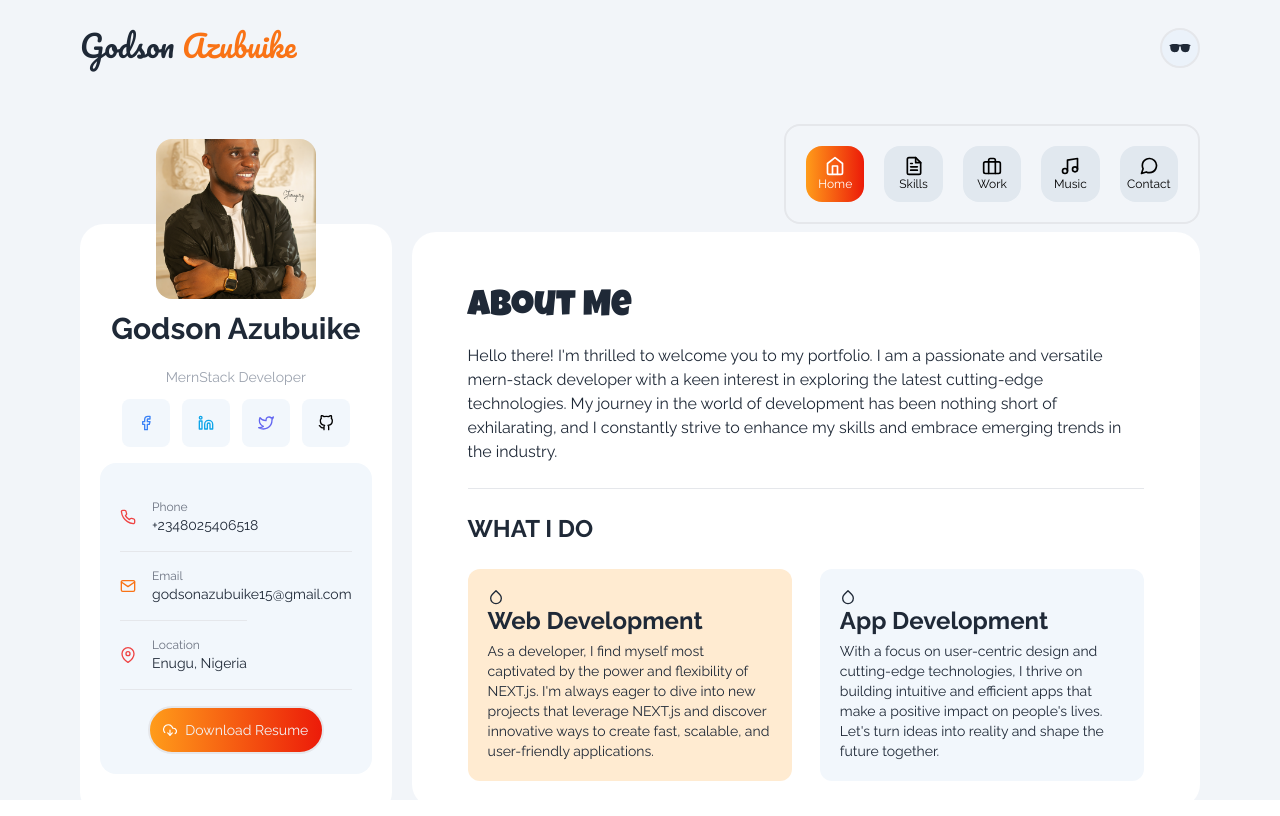
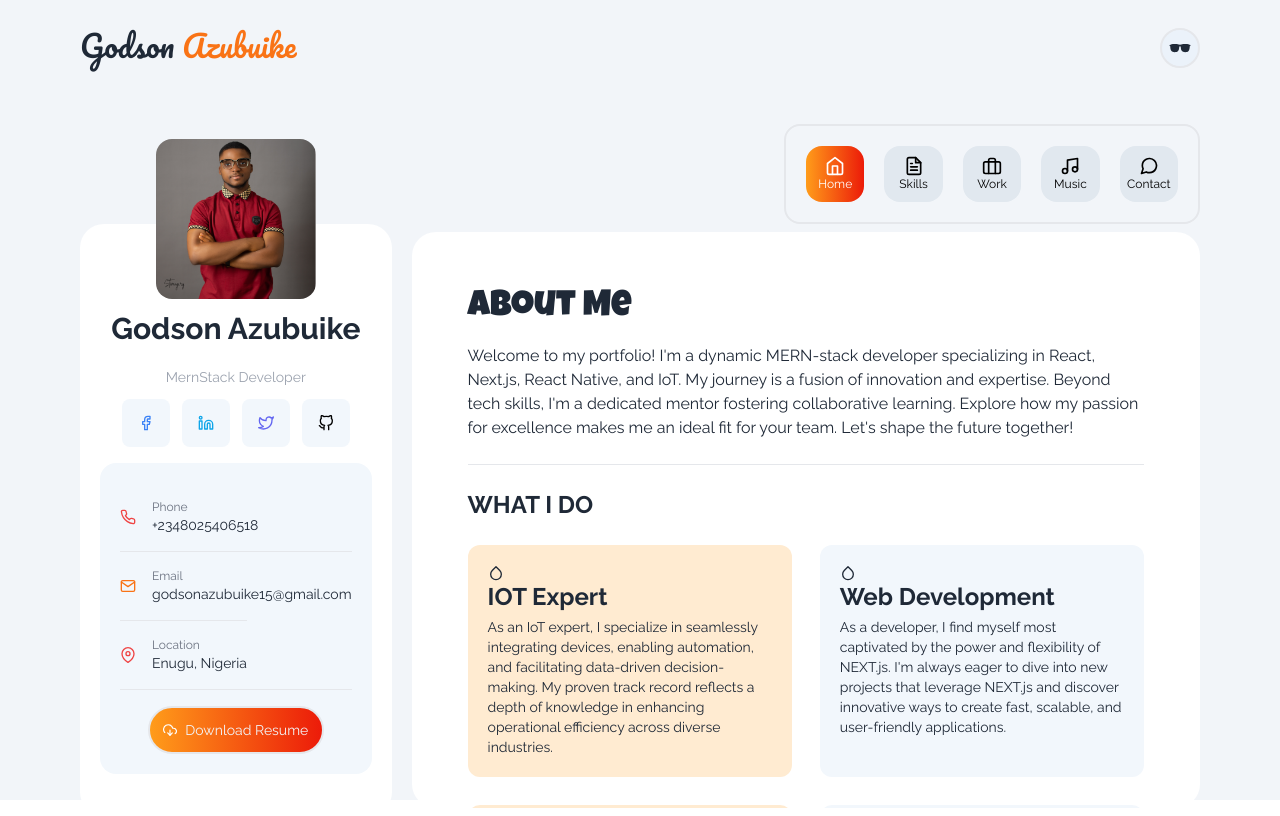
Before and after one commit to godson-pius/pv1, a Next.js app: page / in a window 1280 px wide. Built offline with nearby package versions, Linux system fonts and the light colour scheme.

Commit message:
Made updates as requested by Mr obi

```diff
--- a/components/About.tsx
+++ b/components/About.tsx
@@ -8,7 +8,7 @@ export default function About() {
     return (
         <main className='bg-white dark:bg-slate-700 w-full h-[36rem] rounded-3xl mt-2 p-7 md:p-14 overflow-hidden overflow-y-auto lg:overflow-y-hidden hover:overflow-y-auto hover:shadow-lg duration-700'>
             <h1 className={`capitalize font-bold text-4xl flex items-center gap-3 ${luckiest.className}`}>About Me <span className="text-6xl"></span></h1>
-            <p className="mt-4">Hello there! I&apos;m thrilled to welcome you to my portfolio. I am a passionate and versatile mern-stack developer with a keen interest in exploring the latest cutting-edge technologies. My journey in the world of development has been nothing short of exhilarating, and I constantly strive to enhance my skills and embrace emerging trends in the industry.</p>
+            <p className="mt-4">Welcome to my portfolio! I&apos;m a dynamic MERN-stack developer specializing in React, Next.js, React Native, and IoT. My journey is a fusion of innovation and expertise. Beyond tech skills, I&apos;m a dedicated mentor fostering collaborative learning. Explore how my passion for excellence makes me an ideal fit for your team. Let's shape the future together!</p>
 
             <div className="icons flex gap-3 mt-3 lg:hidden">
                 <Link href={'https://web.facebook.com/godson.azubuike.7'} target="_blank" className="bg-[#F2F7FC] dark:bg-slate-300 p-4 rounded-lg">
@@ -38,13 +38,22 @@ export default function About() {
                 <div className="bg-[#FFEBD1] p-5 rounded-xl">
                     <div className="top mb-1">
                         <FiDroplet />
+                        <h6 className="font-bold text-2xl">IOT Expert</h6>
+                    </div>
+
+                    <p className="text-sm">As an IoT expert, I specialize in seamlessly integrating devices, enabling automation, and facilitating data-driven decision-making. My proven track record reflects a depth of knowledge in enhancing operational efficiency across diverse industries.</p>
+                </div>
+
+                <div className="bg-[#F2F7FC] dark:bg-slate-900 p-5 rounded-xl">
+                    <div className="top mb-1">
+                        <FiDroplet />
                         <h6 className="font-bold text-2xl">Web Development</h6>
                     </div>
 
                     <p className="text-sm">As a developer, I find myself most captivated by the power and flexibility of NEXT.js. I&apos;m always eager to dive into new projects that leverage NEXT.js and discover innovative ways to create fast, scalable, and user-friendly applications.</p>
                 </div>
 
-                <div className="bg-[#F2F7FC] dark:bg-slate-900 p-5 rounded-xl">
+                <div className="bg-[#FFEBD1] p-5 rounded-xl">
                     <div className="top mb-1">
                         <FiDroplet />
                         <h6 className="font-bold text-2xl">App Development</h6>
@@ -65,6 +74,15 @@ export default function About() {
                 <div className="bg-[#FFEBD1] p-5 rounded-xl">
                     <div className="top mb-1">
                         <FiDroplet />
+                        <h6 className="font-bold text-2xl">Project Management</h6>
+                    </div>
+
+                    <p className="text-sm">As a project manager, I excel in strategic planning, team coordination, and achieving project goals efficiently. My track record reflects a commitment to excellence in diverse domains. </p>
+                </div>
+
+                <div className="bg-[#F2F7FC] dark:bg-slate-900 p-5 rounded-xl">
+                    <div className="top mb-1">
+                        <FiDroplet />
                         <h6 className="font-bold text-2xl">Mentorship</h6>
                     </div>
 
--- a/components/Aside.tsx
+++ b/components/Aside.tsx
@@ -9,7 +9,7 @@ export default function Aside() {
     return (
         <main className="h-[37rem] bg-white dark:bg-slate-700 w-80 rounded-3xl lg:flex flex-col justify-center items-center px-5 hidden">
             {/* Image */}
-            <div className="pimage w-40 h-40 bg-[#FF9C1A] -mt-32 rounded-2xl" style={{ backgroundImage: 'url(/godson.jpg)', backgroundPosition: 'center', backgroundRepeat: 'no-repeat', backgroundSize: 'cover' }}>
+            <div className="pimage w-40 h-40 bg-[#FF9C1A] -mt-32 rounded-2xl" style={{ backgroundImage: 'url(/1.jpg)', backgroundPosition: 'center', backgroundRepeat: 'no-repeat', backgroundSize: 'cover' }}>
 
             </div>
 
--- a/components/Work.tsx
+++ b/components/Work.tsx
@@ -99,7 +99,7 @@ const Work = () => {
                     <div className="flex justify-between items-center">
                         <div className="top mt-2 flex items-center gap-2 hover:translate-y-1 transition duration-700 hover:-skew-x-6">
                             <FiLink2 size={22} />
-                            <Link href={'https://gentlecrypto.io'} target='_blank' className="font-bold text-lg">Elephant Pack Industries</Link>
+                            <Link href={'https://gentlecrypto.io'} target='_blank' className="font-bold text-lg">Gentle Crypto Enterprise</Link>
                         </div>
 
                         <Link href={'https://github.com/godson-pius/gentlecrypto'} target='_blank'>
```
Also changed, not shown: public/1.jpg (added), public/gson.jpg (added).
